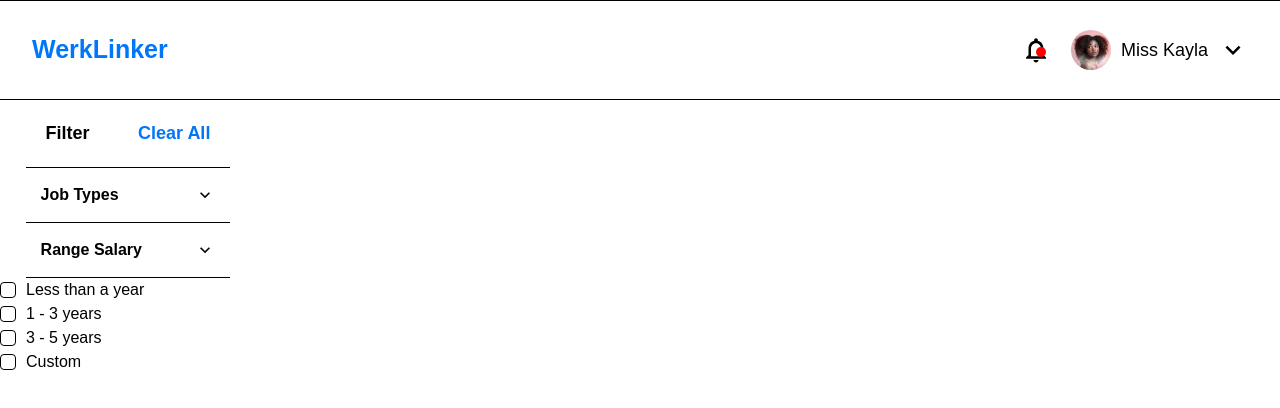
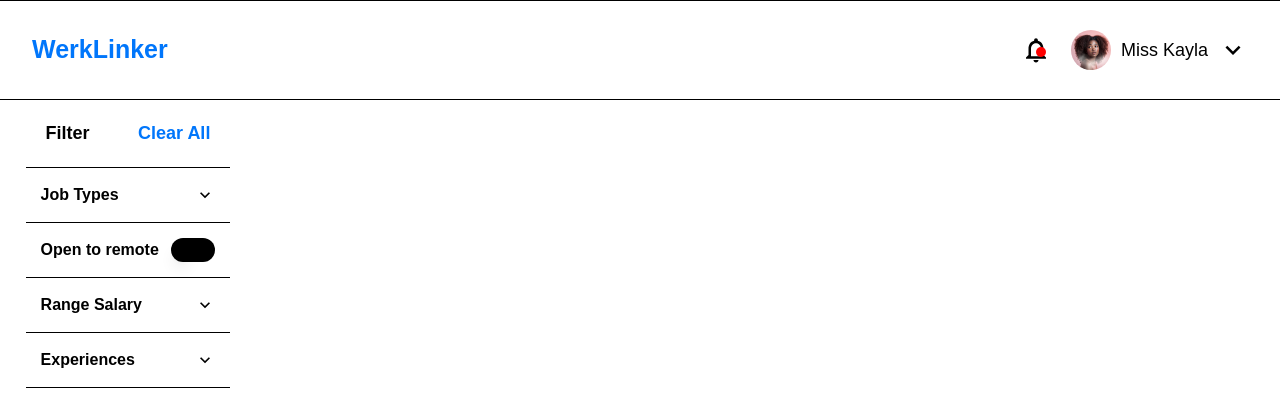
Before and after one commit to raazymuhd1/Job-Portal-Dapps, a Next.js app: page / in a window 1280 px wide. Shown: the top 408 px of the page. Built offline with nearby package versions, Linux system fonts and the light colour scheme.

Commit message:
completed the sidebar UI

```diff
--- a/package.json
+++ b/package.json
@@ -16,6 +16,7 @@
     "@mdx-js/react": "^3.0.1",
     "@next/mdx": "^14.2.6",
     "@radix-ui/react-checkbox": "^1.1.2",
+    "@radix-ui/react-label": "^2.1.0",
     "@radix-ui/react-switch": "^1.1.1",
     "@reduxjs/toolkit": "^1.9.5",
     "@types/mdx": "^2.0.13",
--- a/src/components/sidebar/JobType.tsx
+++ b/src/components/sidebar/JobType.tsx
@@ -8,7 +8,7 @@
     const [showJobTypes, setShowJobTypes] = useState<boolean>(false);
 
   return (
-    <aside className={`w-[80%] mx-auto p-[15px] border-b-[1px]`}>
+    <aside className={`w-full p-[15px] border-b-[1px]`}>
         <div
           className={`flex items-center w-full justify-between cursor-pointer`}
           onClick={() => setShowJobTypes(!showJobTypes)}>
--- a/src/components/sidebar/SalaryExp.tsx
+++ b/src/components/sidebar/SalaryExp.tsx
@@ -1,22 +1,79 @@
 "use client"
-import { SetStateAction, Dispatch , FC } from 'react'
+import { useState, useRef, FC } from 'react'
 import { Checkbox } from "@/components/ui/checkbox"
+import { MdKeyboardArrowDown, MdKeyboardArrowUp } from "react-icons/md";
 
 interface IProps {
+   title: string;
+   items: {
     id: number;
     title: string;
     isSelected: boolean;
     htmlFor: string;
+   }[]
 }
 
-const SalaryExp: FC<IProps> = ({  title, htmlFor }) => {
+const SalaryExp: FC<IProps> = ({ title, items }) => {
+       const [showItems, setShowItems] = useState<boolean>(false);
+       const [isCustom, setIsCustom] = useState<boolean>(false);
+       const customRef = useRef<HTMLLabelElement>(null);
+       const [sliderValue, setSliderValue] = useState<string>("")
+       const [sliderValueTwo, setSliderValueTwo] = useState<number>(0)
+
+       const handleCustomValue = () => {
+            console.log(customRef.current)
+            setIsCustom(!isCustom)
+       }
 
   return (
+        <aside className={`w-full p-[15px] border-b-[1px]`}>
              <div
+                className={`flex items-center w-full justify-between cursor-pointer`}
+                onClick={() => setShowItems(!showItems)}>
+                 <h3 className='text-[14px] md:text-[1rem] lg:text-[2rem-14px] font-semibold'> {title} </h3>
+                { showItems ? <MdKeyboardArrowUp className="text-[20px]" /> : <MdKeyboardArrowDown className="text-[20px]" />}
+            </div>
+
+            <div
+              className={`${showItems ? "flex flex-col gap-[10px]" : "hidden"} p-[15px] transition-all duration-500 delay-300`}>
+                { items.map(item => (
+                  <div
+                      key={item.id}
                       className={`flex items-center gap-[10px]`}>
-            <Checkbox id={`${htmlFor}`} />
-            <label htmlFor={`${htmlFor}`}> { title } </label>
+                      <Checkbox id={`${item.htmlFor}`} />
+                      <label
+                         ref={customRef}
+                        htmlFor={`${item.htmlFor}`}
+                        onClick={() => handleCustomValue()}> { item.title } </label>
                   </div>
+                )) }
+            </div>
+
+            <article className={`w-full items-center ${isCustom ? "flex" : "hidden"}`}>
+                <div className="flex flex-col">
+                  <input
+                    value={sliderValue}
+                    onChange={(e) => setSliderValue(e.target.value)}
+                    min={0}
+                    max={1000}
+                    type="range"
+                    className="h-[4px]" />
+                  <p> ${sliderValue || 0} </p>
+                </div>
+                <div className="flex flex-col">
+                  <input
+                    value={sliderValueTwo}
+                    onChange={(e) => setSliderValueTwo(Number(e.target.value))}
+                    min={1000}
+                    max={15000}
+                    type="range"
+                    className="h-[4px]" />
+                  <p> ${sliderValueTwo || 0} </p>
+                </div>
+            </article>
+
+        </aside>
+
   )
 }
 
--- a/src/components/sidebar/Sidebar.tsx
+++ b/src/components/sidebar/Sidebar.tsx
@@ -1,12 +1,12 @@
 "use client"
 import { useState } from 'react'
+import { Switch } from '@/components/ui/switch'
+import { Label } from '@/components/ui/label'
 import { rangeSalaries, experiences } from '@/constants'
-import { MdKeyboardArrowDown, MdKeyboardArrowUp } from "react-icons/md";
 import JobType from './JobType'
 import SalaryExp from './SalaryExp'
 
 const Sidebar = () => {
-      const [showItems, setShowItems] = useState<boolean>(false);
 
   return (
     <aside className={`min-w-[20%]`}>
@@ -16,34 +16,19 @@
         </div>
 
         {/* JOB TYPES */}
-        <JobType />
-        {/* // range salary and experiences comp can be combined */}
-        <aside className={`w-[80%] mx-auto p-[15px] border-b-[1px]`}>
+        <div className="w-[80%] mx-auto">
+          <JobType />
           <div
-            className={`flex items-center w-full justify-between cursor-pointer`}
-            onClick={() => setShowItems(!showItems)}>
-              <h3 className='text-[14px] md:text-[1rem] lg:text-[2rem-14px] font-semibold'> Range Salary </h3>
-              { showItems ? <MdKeyboardArrowUp className="text-[20px]" /> : <MdKeyboardArrowDown className="text-[20px]" />}
+              className="flex items-center w-full justify-between p-[15px] border-b-[1px]">
+            <Label
+              htmlFor="open-remote"
+              className="text-[14px] md:text-[1rem] lg:text-[2rem-14px] font-semibold"> Open to remote
+            </Label>
+            <Switch id="open-remote" />
           </div>
-
-          <div className={`${showItems ? "flex flex-col gap-[10px]" : "hidden"} p-[15px] transition-all duration-500 delay-300`}>
-              { rangeSalaries.map(salary => {
-                  // const salaries = {...salary, showItems}
-                return (
-                    <div
-                        key={salary.id}
-                        className={`flex items-center gap-[10px]`}>
-                      <SalaryExp { ...salary } />
-                    </div>
-                )
-            }) }
-          </div>
-        </aside>
-
-        { experiences.map(exp => (
-          <SalaryExp  { ...exp }  />
-        )) }
-        {/* EXPERIENCES */}
+          <SalaryExp title="Range Salary" items={rangeSalaries} />
+          <SalaryExp title="Experiences" items={experiences}  />
+        </div>
     </aside>
   )
 }
--- a/src/components/ui/checkbox.tsx
+++ b/src/components/ui/checkbox.tsx
@@ -13,7 +13,7 @@
   <CheckboxPrimitive.Root
     ref={ref}
     className={cn(
-      "peer h-4 w-4 shrink-0 rounded-sm border border-neutral-200 border-neutral-900 ring-offset-white focus-visible:outline-none focus-visible:ring-2 focus-visible:ring-neutral-950 focus-visible:ring-offset-2 disabled:cursor-not-allowed disabled:opacity-50 data-[state=checked]:bg-neutral-900 data-[state=checked]:text-neutral-50 dark:border-neutral-800 dark:border-neutral-50 dark:ring-offset-neutral-950 dark:focus-visible:ring-neutral-300 dark:data-[state=checked]:bg-neutral-50 dark:data-[state=checked]:text-neutral-900",
+      "peer h-4 w-4 shrink-0 rounded-sm border border-neutral-200 border-neutral-900 ring-offset-white focus-visible:outline-none focus-visible:ring-2 focus-visible:ring-neutral-950 focus-visible:ring-offset-2 disabled:cursor-not-allowed disabled:opacity-50 data-[state=checked]:bg-main data-[state=checked]:text-[#fff] dark:border-neutral-800 dark:border-neutral-50 dark:ring-offset-neutral-950 dark:focus-visible:ring-neutral-300 dark:data-[state=checked]:bg-neutral-50 dark:data-[state=checked]:text-neutral-900",
       className
     )}
     {...props}
--- /dev/null
+++ b/src/components/ui/label.tsx
@@ -0,0 +1,26 @@
+"use client"
+
+import * as React from "react"
+import * as LabelPrimitive from "@radix-ui/react-label"
+import { cva, type VariantProps } from "class-variance-authority"
+
+import { cn } from "@/lib/utils"
+
+const labelVariants = cva(
+  "text-sm font-medium leading-none peer-disabled:cursor-not-allowed peer-disabled:opacity-70"
+)
+
+const Label = React.forwardRef<
+  React.ElementRef<typeof LabelPrimitive.Root>,
+  React.ComponentPropsWithoutRef<typeof LabelPrimitive.Root> &
+    VariantProps<typeof labelVariants>
+>(({ className, ...props }, ref) => (
+  <LabelPrimitive.Root
+    ref={ref}
+    className={cn(labelVariants(), className)}
+    {...props}
+  />
+))
+Label.displayName = LabelPrimitive.Root.displayName
+
+export { Label }
--- a/src/components/ui/switch.tsx
+++ b/src/components/ui/switch.tsx
@@ -11,7 +11,7 @@
 >(({ className, ...props }, ref) => (
   <SwitchPrimitives.Root
     className={cn(
-      "peer inline-flex h-6 w-11 shrink-0 cursor-pointer items-center rounded-full border-2 border-transparent transition-colors focus-visible:outline-none focus-visible:ring-2 focus-visible:ring-neutral-950 focus-visible:ring-offset-2 focus-visible:ring-offset-white disabled:cursor-not-allowed disabled:opacity-50 data-[state=checked]:bg-neutral-900 data-[state=unchecked]:bg-neutral-200 dark:focus-visible:ring-neutral-300 dark:focus-visible:ring-offset-neutral-950 dark:data-[state=checked]:bg-neutral-50 dark:data-[state=unchecked]:bg-neutral-800",
+      "peer inline-flex h-6 w-11 shrink-0 cursor-pointer items-center rounded-full border-transparent transition-colors focus-visible:outline-none focus-visible:ring-2 focus-visible:ring-neutral-950 focus-visible:ring-offset-2 focus-visible:ring-offset-white disabled:cursor-not-allowed disabled:opacity-50 data-[state=checked]:bg-main data-[state=unchecked]:bg-[#000] dark:focus-visible:ring-neutral-300 dark:focus-visible:ring-offset-neutral-950 dark:data-[state=checked]:bg-neutral-50 dark:data-[state=unchecked]:bg-neutral-800",
       className
     )}
     {...props}
```
Also changed, not shown: 1 other file (tests, documents, lock files or other folders). Lines whose indentation alone changed are shown as unchanged.
